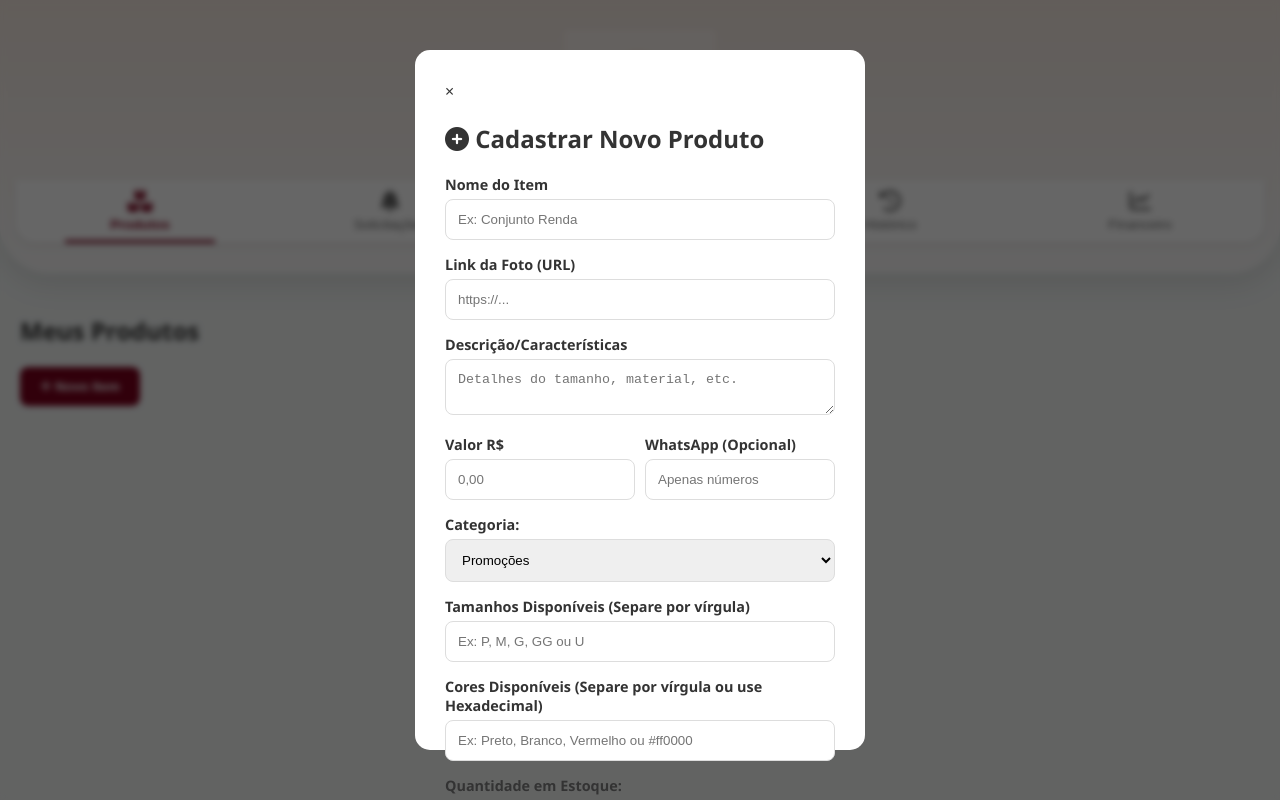
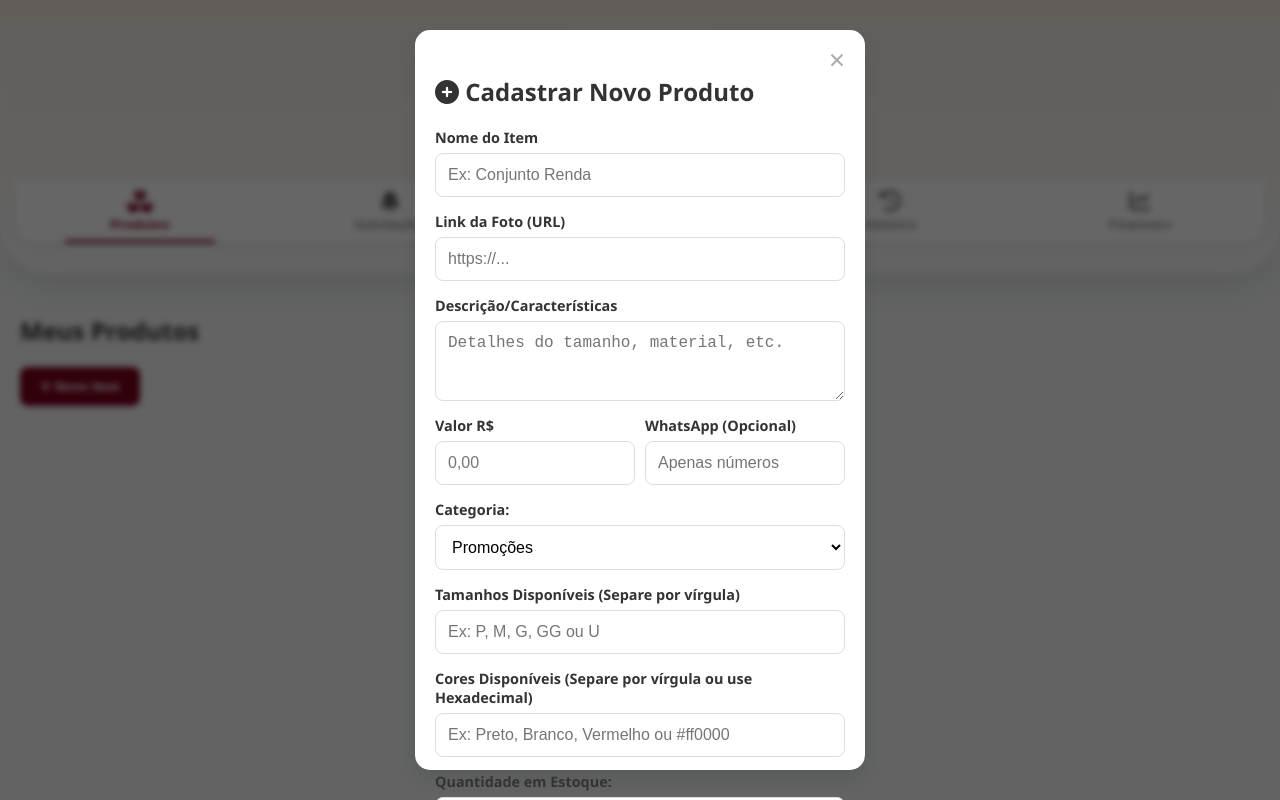
Before and after one commit to Louidporto/FRUTO_PROIBIDO_FORNECEDOR, a plain HTML site: page index.html in a window 1280 px wide. Both pictures are taken after a click on the button "Novo Item". Drawn offline with nearby package versions, Linux system fonts and the light colour scheme; no server answers.

Commit message:
Update style2.css

```diff
--- a/style2.css
+++ b/style2.css
@@ -203,32 +203,80 @@ body {
 .tabela-container td { padding: 15px; border-bottom: 1px solid #eee; }
 
 /* ==========================================================================
-   7. MODAIS E FORMULÁRIOS
+   7. MODAIS E FORMULÁRIOS (RESPONSIVO CORRIGIDO)
    ========================================================================== */
 .modal {
-    display: none; position: fixed; z-index: 9999;
-    left: 0; top: 0; width: 100%; height: 100%;
-    background-color: rgba(0,0,0,0.6); backdrop-filter: blur(3px);
+    display: none;
+    position: fixed;
+    z-index: 9999;
+    left: 0;
+    top: 0;
+    width: 100vw;
+    height: 100vh;
+    background-color: rgba(0,0,0,0.6);
+    backdrop-filter: blur(3px);
+    overflow-y: auto; /* Permite rolar o formulário se ele for maior que a tela */
+    -webkit-overflow-scrolling: touch;
 }
 
 .modal-content {
-    background: var(--white); margin: 50px auto; padding: 30px;
-    border-radius: 15px; width: 90%; max-width: 450px; position: relative;
+    background: var(--white);
+    margin: 30px auto; /* Reduzido a margem para telas menores */
+    padding: 25px 20px;
+    border-radius: 15px;
+    width: 92%;
+    max-width: 450px;
+    position: relative;
+    box-shadow: var(--shadow-strong);
+    box-sizing: border-box;
 }
 
-.campo-grupo { margin-bottom: 15px; }
-.campo-grupo label { display: block; font-weight: bold; margin-bottom: 5px; font-size: 0.9em; }
-.campo-grupo input, .campo-grupo textarea, #prod-categoria {
-    width: 100%; padding: 12px; border: 1px solid #ddd; border-radius: 8px; outline: none;
+/* Ajuste cirúrgico no botão de fechar para não empurrar os títulos */
+.modal-content .close {
+    position: absolute;
+    right: 20px;
+    top: 15px;
+    font-size: 28px;
+    cursor: pointer;
+    color: #aaa;
+    line-height: 1;
+    z-index: 10;
+}
+.modal-content .close:hover { color: var(--danger-red); }
+
+/* Garante que cada grupo de input ocupe 100% da largura sem deformar */
+.campo-grupo {
+    margin-bottom: 15px;
+    width: 100%;
+    display: flex;
+    flex-direction: column; /* Força label e input a ficarem um embaixo do outro */
+    align-items: flex-start;
 }
 
-/* ==========================================================================
-   8. MISC E RESPONSIVIDADE
-   ========================================================================== */
-.aviso { grid-column: 1/-1; text-align: center; padding: 40px; color: #999; font-style: italic; }
+.campo-grupo label {
+    display: block;
+    font-weight: bold;
+    margin-bottom: 6px;
+    font-size: 0.9rem;
+    color: var(--text-dark);
+}
 
-@media (max-width: 600px) {
-    .cards-financeiros { flex-direction: column; }
-    .tabs-menu span { display: none; } /* Esconde texto do menu no mobile */
-    .tab-btn i { font-size: 1.8em; }
+/* Blindagem dos inputs para não estourarem o limite do card branco */
+.campo-grupo input,
+.campo-grupo textarea,
+#prod-categoria {
+    width: 100% !important;
+    max-width: 100% !important;
+    padding: 12px;
+    border: 1px solid #ddd;
+    border-radius: 8px;
+    outline: none;
+    font-size: 1rem;
+    box-sizing: border-box; /* Essencial para o padding não inflar o input */
+    background-color: #fff;
 }
+
+.campo-grupo textarea {
+    resize: vertical;
+    min-height: 80px;
+}
```
